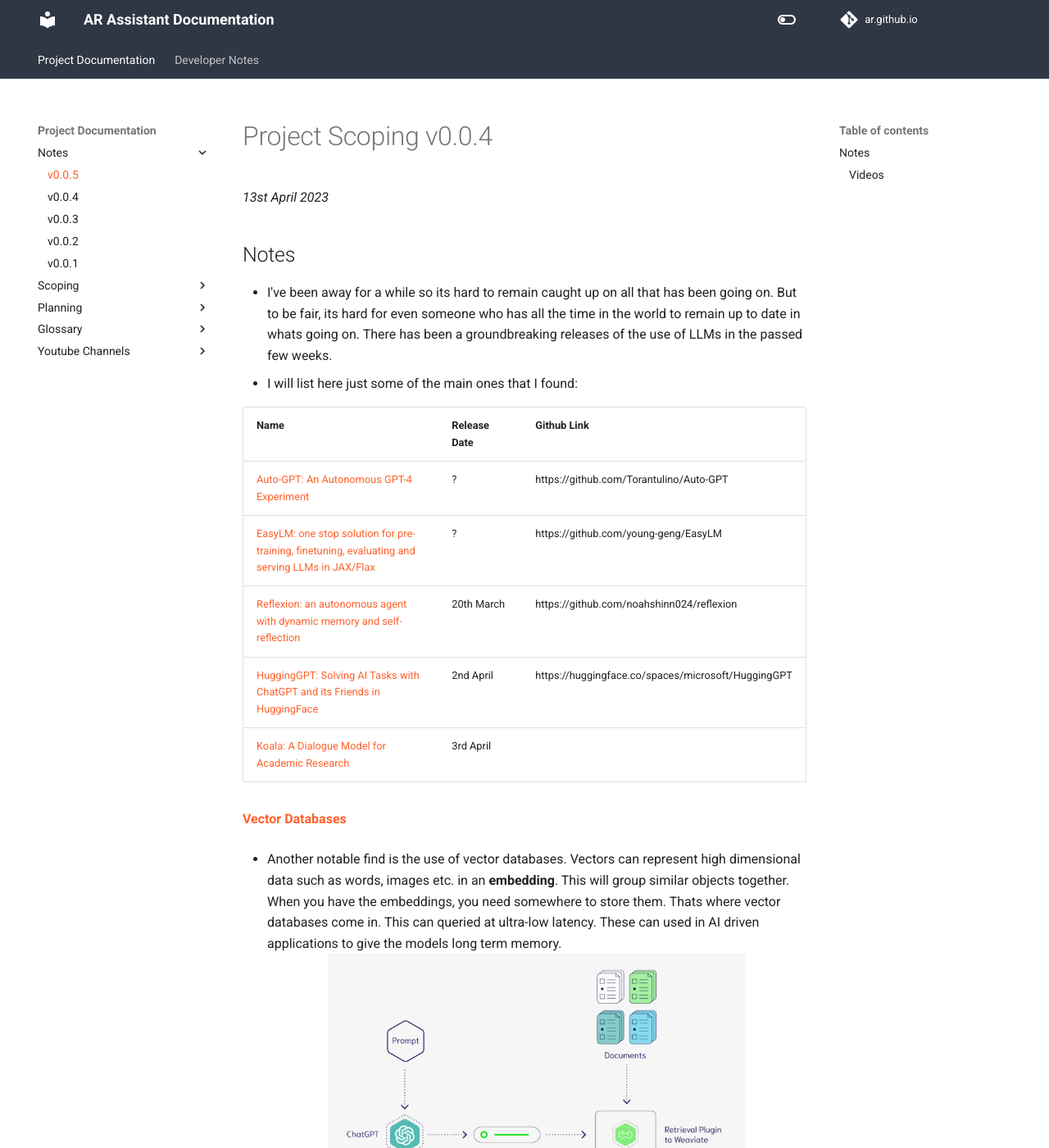
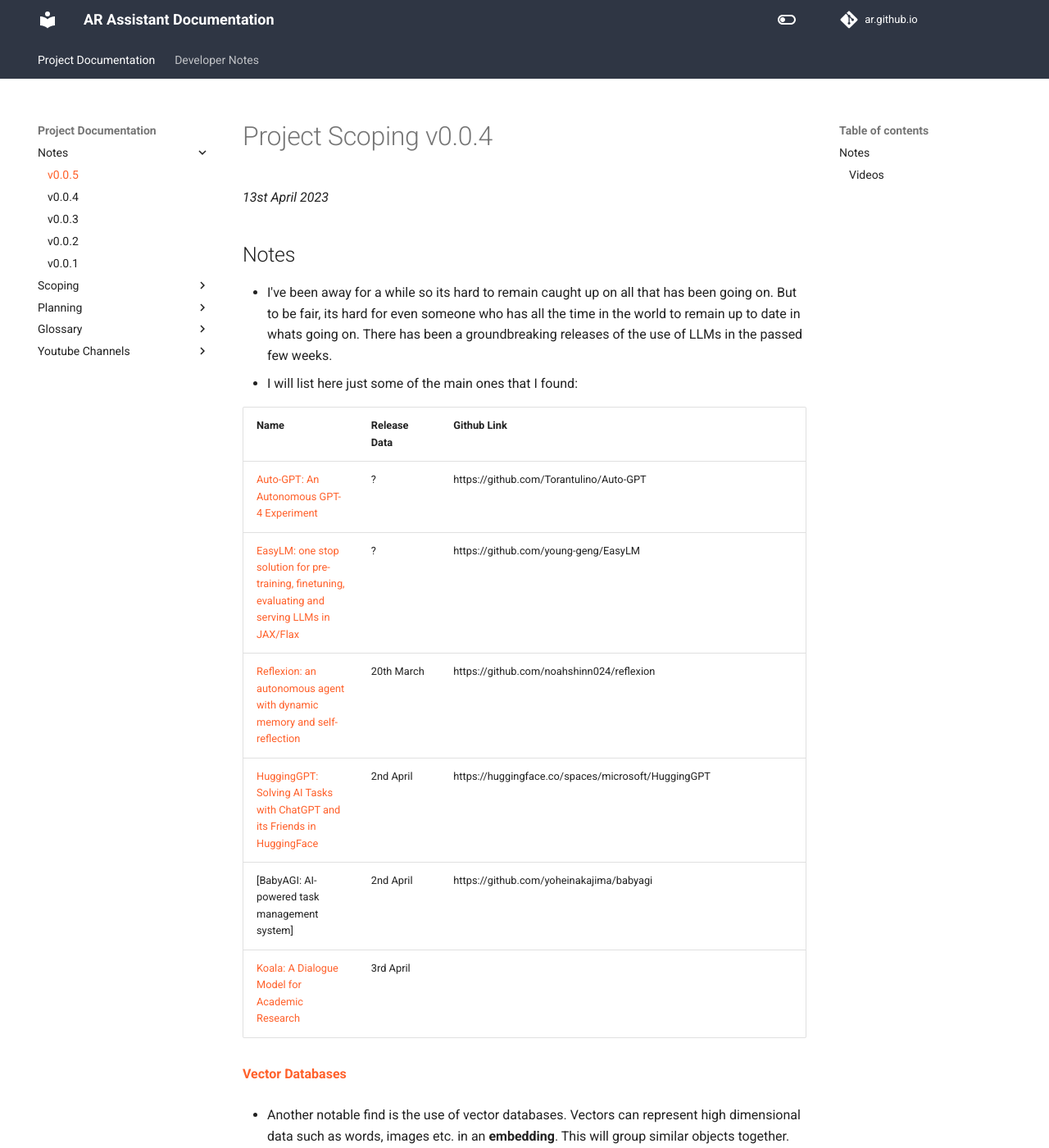
Before and after one commit to tempnamefornow/ar.github.io, an MkDocs documentation site: the page built from docs/project_documentation/scoping/v0.0.5.md, in a window 1280 px wide and 1400 px high. Shown: the whole window at 82% size. Built offline with MkDocs 1.6.1 and Material for MkDocs 9.7.7, drawn with Linux system fonts in a browser that asks for light colours; comment, search, counter and statistics services are not loaded.

Commit message:
ADD - babyagi

```diff
--- a/docs/project_documentation/scoping/v0.0.5.md
+++ b/docs/project_documentation/scoping/v0.0.5.md
@@ -9,15 +9,15 @@
 - I've been away for a while so its hard to remain caught up on all that has been going on. But to be fair, its hard for even someone who has all the time in the world to remain up to date in whats going on. There has been a groundbreaking releases of the use of LLMs in the passed few weeks.
 - I will list here just some of the main ones that I found:
 
+| Name                                                                                                                                                                    | Release Data | Github Link                                        |  |
+|-------------------------------------------------------------------------------------------------------------------------------------------------------------------------|--------------|----------------------------------------------------|--|
+| [Auto-GPT: An Autonomous GPT-4 Experiment](https://www.livemint.com/technology/tech-news/meet-autogpt-the-autonomous-gpt-4-tool-revolutionizing-ai-11681358612615.html) | ?            | https://github.com/Torantulino/Auto-GPT            |  |
+| [EasyLM: one stop solution for pre-training, finetuning, evaluating and serving LLMs in JAX/Flax](https://github.com/young-geng/EasyLM/blob/main/docs/README.md)        | ?            | https://github.com/young-geng/EasyLM               |  |
+| [Reflexion: an autonomous agent with dynamic memory and self-reflection](https://arxiv.org/abs/2303.11366)                                                              | 20th March   | https://github.com/noahshinn024/reflexion          |  |
+| [HuggingGPT: Solving AI Tasks with ChatGPT and its Friends in HuggingFace](https://arxiv.org/abs/2303.17580)                                                            | 2nd April    | https://huggingface.co/spaces/microsoft/HuggingGPT |  |
+| [BabyAGI:  AI-powered task management system]                                                                                                                           | 2nd April    | https://github.com/yoheinakajima/babyagi           |  |
+| [Koala: A Dialogue Model for Academic Research](https://bair.berkeley.edu/blog/2023/04/03/koala/)                                                                       | 3rd April    |
 
-
-| Name                                                                                                                                                                    | Release Date | Github Link                                        |
-|-------------------------------------------------------------------------------------------------------------------------------------------------------------------------|--------------|----------------------------------------------------|
-| [Auto-GPT: An Autonomous GPT-4 Experiment](https://www.livemint.com/technology/tech-news/meet-autogpt-the-autonomous-gpt-4-tool-revolutionizing-ai-11681358612615.html) | ?            | https://github.com/Torantulino/Auto-GPT            |
-| [EasyLM: one stop solution for pre-training, finetuning, evaluating and serving LLMs in JAX/Flax](https://github.com/young-geng/EasyLM/blob/main/docs/README.md)        | ?            | https://github.com/young-geng/EasyLM               |
-| [Reflexion: an autonomous agent with dynamic memory and self-reflection](https://arxiv.org/abs/2303.11366)                                                              | 20th March   | https://github.com/noahshinn024/reflexion          |
-| [HuggingGPT: Solving AI Tasks with ChatGPT and its Friends in HuggingFace](https://arxiv.org/abs/2303.17580)                                                            | 2nd April    | https://huggingface.co/spaces/microsoft/HuggingGPT |
-| [Koala: A Dialogue Model for Academic Research](https://bair.berkeley.edu/blog/2023/04/03/koala/)                                                                       | 3rd April    |
 
 
 **[Vector Databases](https://www.pinecone.io/learn/vector-database/)**
```
